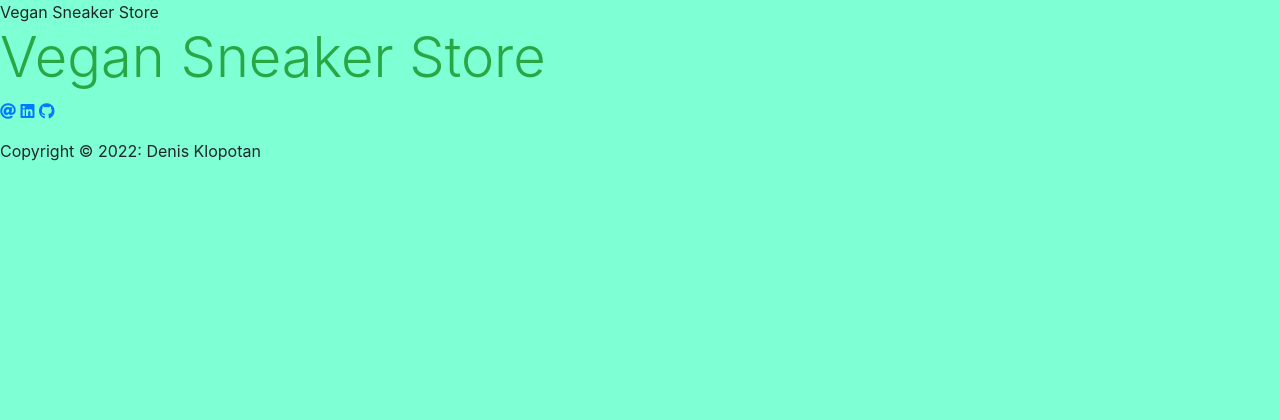
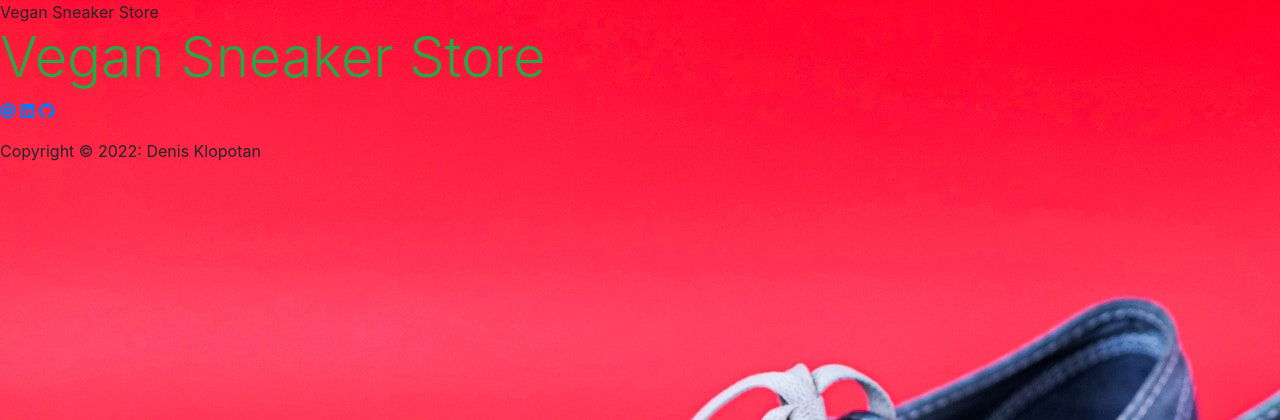
Before and after one commit to Code-Institute-Submissions/denisklopotan-vegan-sneaker-store_JanResub, a Django app: page / in a window 1280 px wide. Shown: the top 420 px of the page. Run offline with Django 3.2, Linux system fonts and the light colour scheme.

Commit message:
Set up media folder and urls

```diff
--- a/static/css/base.css
+++ b/static/css/base.css
@@ -1,3 +1,4 @@
 body {
-    background-color: aquamarine;
-}
+    background-image: url('/media/vans.jpg');
+    background-color: darkred;
+  }
--- a/vegan_ss/settings.py
+++ b/vegan_ss/settings.py
@@ -155,6 +155,9 @@ USE_TZ = True
 STATIC_URL = '/static/'
 STATICFILES_DIRS = (os.path.join(BASE_DIR, 'static'),)
 
+MEDIA_URL = '/media/'
+MEDIA_ROOT = os.path.join(BASE_DIR, 'media')
+
 # Default primary key field type
 # https://docs.djangoproject.com/en/3.2/ref/settings/#default-auto-field
 
--- a/vegan_ss/urls.py
+++ b/vegan_ss/urls.py
@@ -15,9 +15,11 @@ Including another URLconf
 """
 from django.contrib import admin
 from django.urls import path, include
+from django.conf import settings
+from django.conf.urls.static import static
 
 urlpatterns = [
     path('admin/', admin.site.urls),
     path('accounts/', include('allauth.urls')),
     path('', include('home.urls')),
-]
+] + static(settings.MEDIA_URL, document_root=settings.MEDIA_ROOT)
```
Also changed, not shown: media/vans.jpg (added).
